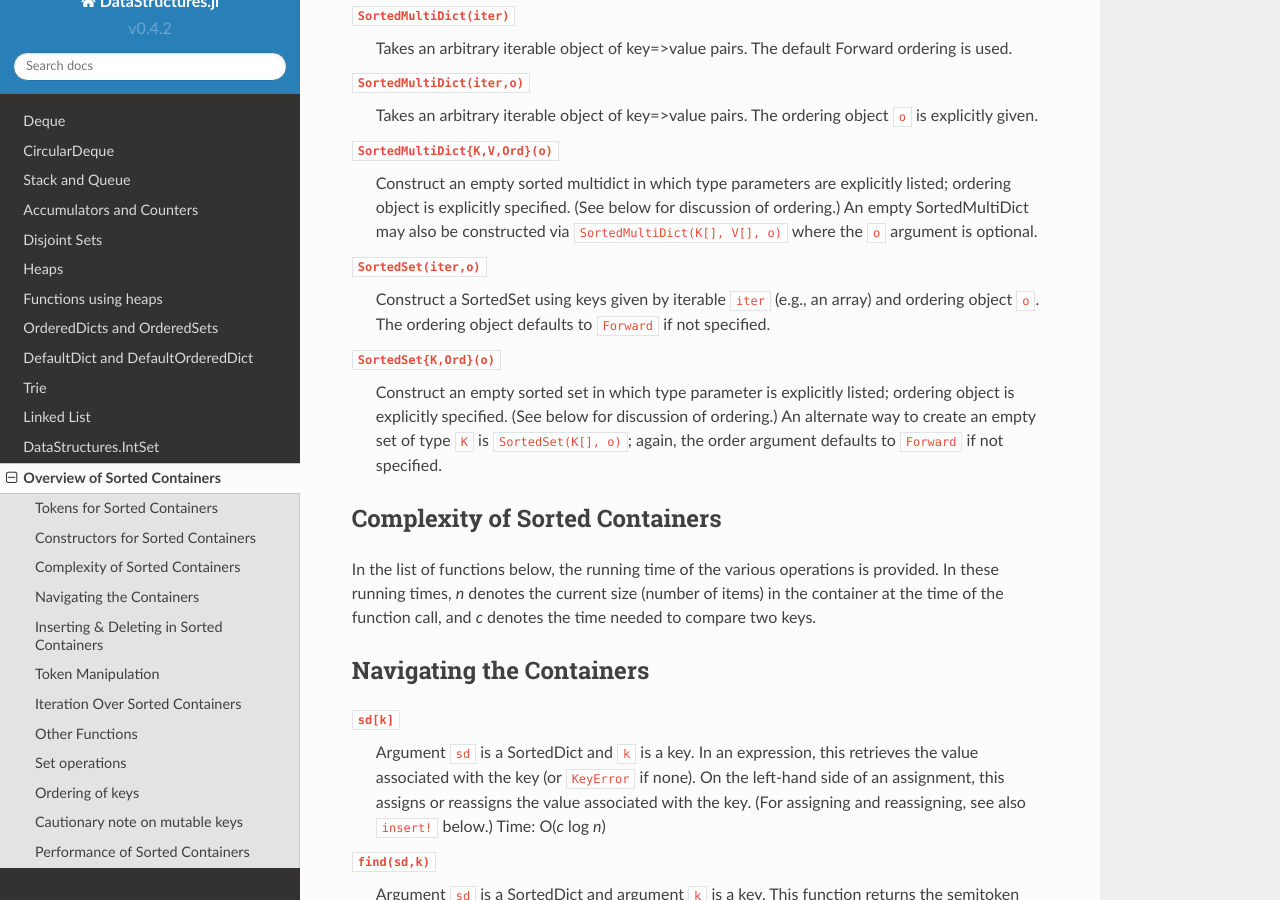
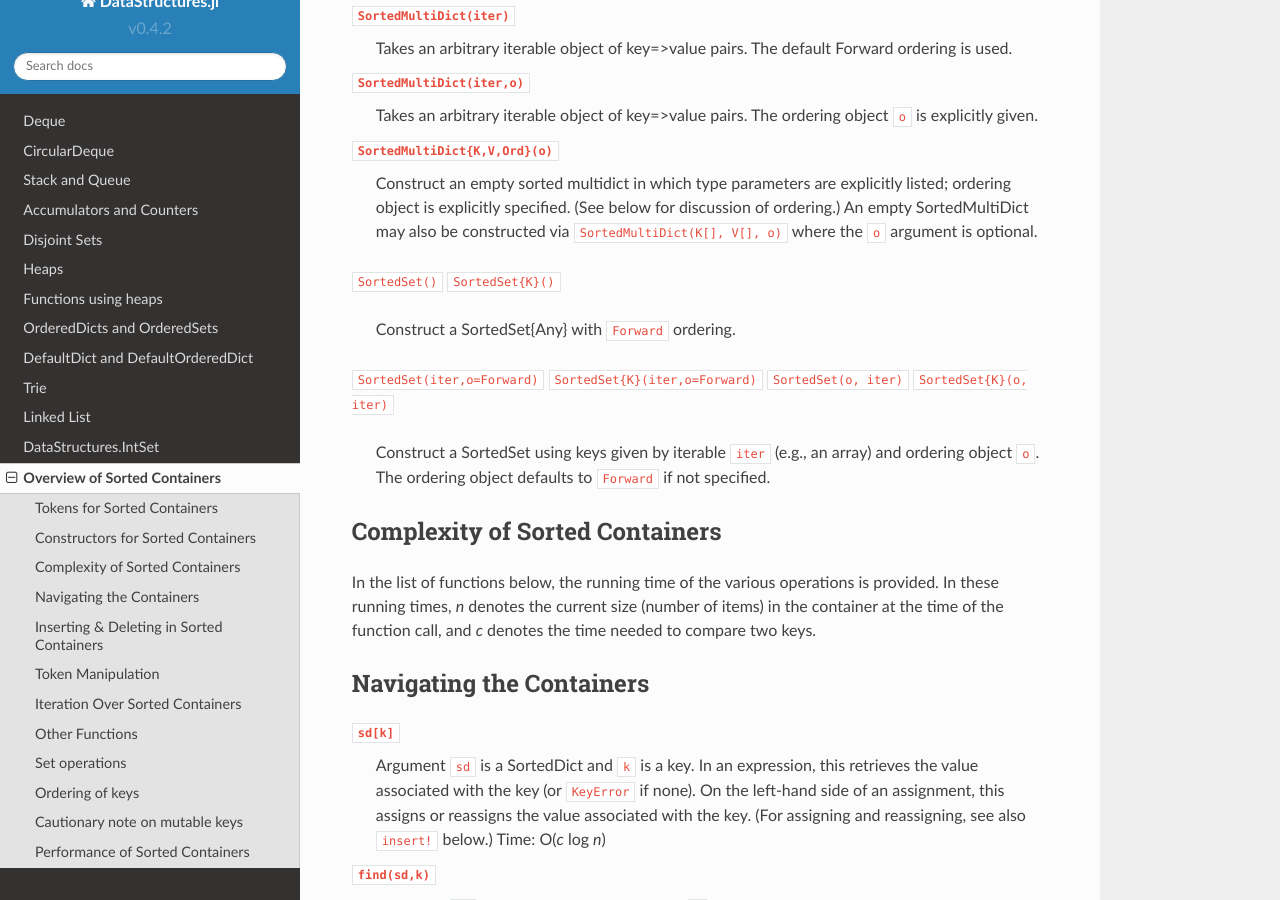
Before and after one commit to JuliaCollections/DataStructures.jl, a Sphinx documentation site: the page built from doc/source/sorted_containers.rst, in a window 1280 px wide and 900 px high, scrolled down 3234 px. Built offline with Sphinx 7.4.7 and the Read the Docs theme 2.0.0, drawn with Linux system fonts in a browser that asks for light colours; formulas are drawn with MathJax 3.

Commit message:
SortedSet constructor doc updates

```diff
--- a/doc/source/sorted_containers.rst
+++ b/doc/source/sorted_containers.rst
@@ -206,20 +206,18 @@ Constructors for Sorted Containers
   may also be constructed via ``SortedMultiDict(K[], V[], o)`` where
   the ``o`` argument is optional.
 
-``SortedSet(iter,o)``
+``SortedSet()``
+``SortedSet{K}()``
+  Construct a SortedSet{Any} with ``Forward`` ordering.
+
+``SortedSet(iter,o=Forward)``
+``SortedSet{K}(iter,o=Forward)``
+``SortedSet(o, iter)``
+``SortedSet{K}(o, iter)``
   Construct a SortedSet using keys given by iterable ``iter`` (e.g.,
   an array)
   and ordering object ``o``.  The ordering object
   defaults to ``Forward`` if not specified.
-
-``SortedSet{K,Ord}(o)``
-  Construct an empty sorted set in which type parameter
-  is explicitly listed; ordering object is explicitly specified.
-  (See below for discussion of ordering.)  An alternate way
-  to create an empty set of type ``K`` is ``SortedSet(K[], o)``;
-  again, the order argument defaults to ``Forward`` if not
-  specified.
-
 
 Complexity of Sorted Containers
 ~~~~~~~~~~~~~~~~~~~~~~~~~~~
```
